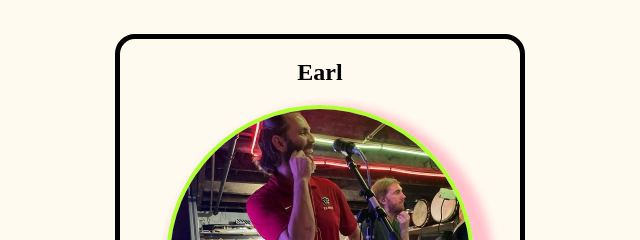
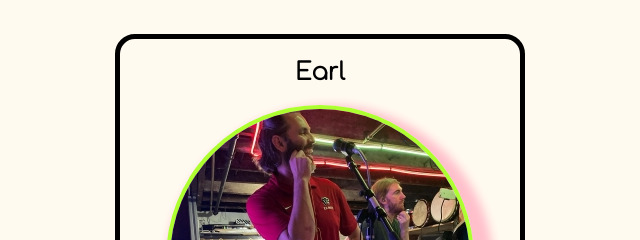
Before and after one commit to BryonVerdone/POSSM-website, a plain HTML site: page POSSM_Page/Band.html in a window 1280 px wide. Shown: the part 501-741 px from the top of the page, 320-960 px from the left. Drawn offline with Linux system fonts and the light colour scheme.

Commit message:
added new font

```diff
--- a/POSSM_Page/style.css
+++ b/POSSM_Page/style.css
@@ -1,3 +1,10 @@
+/*
+==========
+Fonts
+==========
+*/
+@import url("https://fonts.googleapis.com/css2?family=Comfortaa:wght@300&display=swap");
+
 a {
   text-decoration: none;
 }
@@ -47,7 +54,9 @@ Nav bar
 Bio
 ==========
 */
-
+.name {
+  font-family: "Comfortaa", cursive;
+}
 .band {
   border: 4px solid greenyellow;
   border-radius: 50%;
```
Also changed, not shown: POSSM_Page/Band.html (+0 -1 lines).
